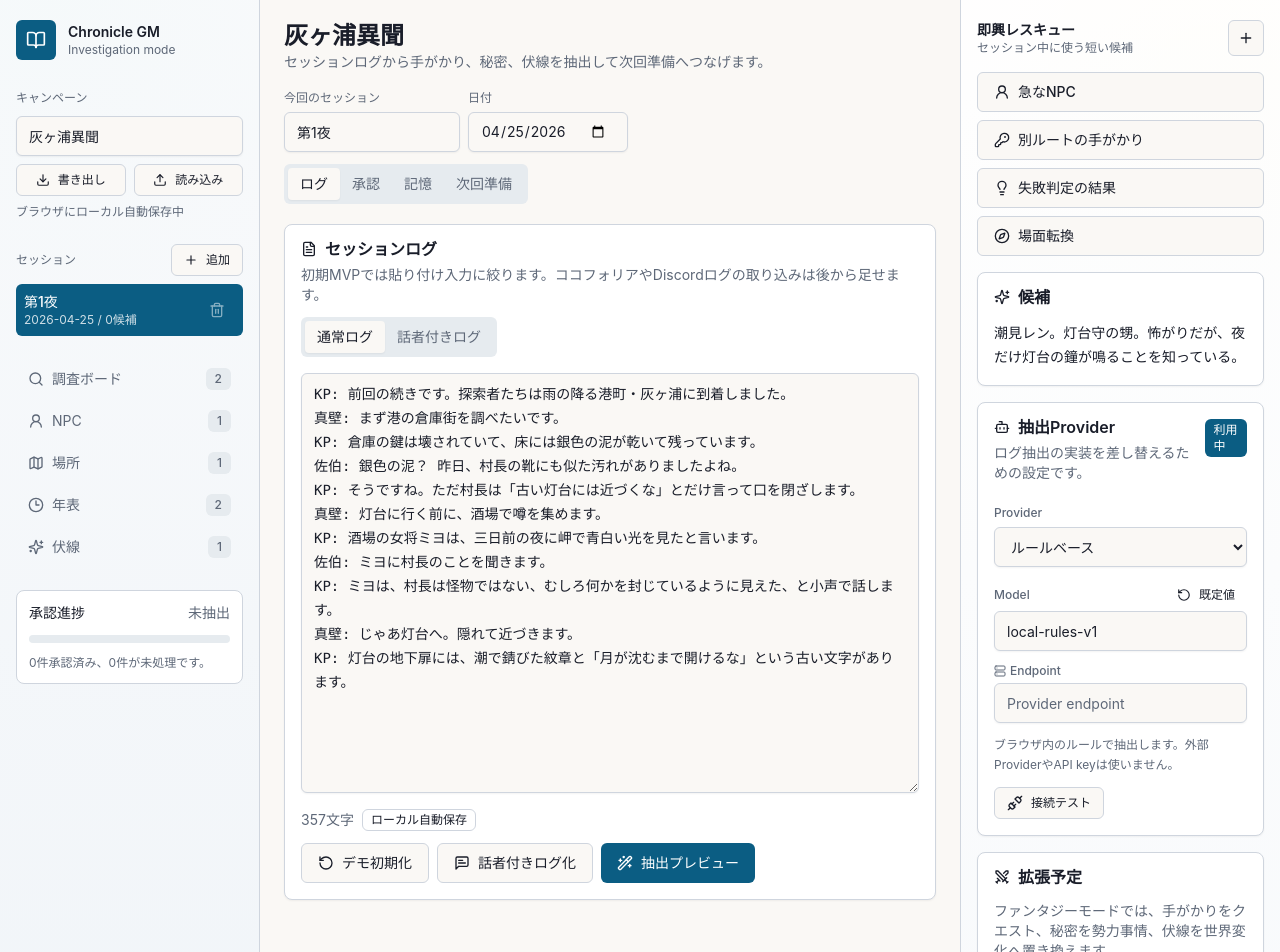
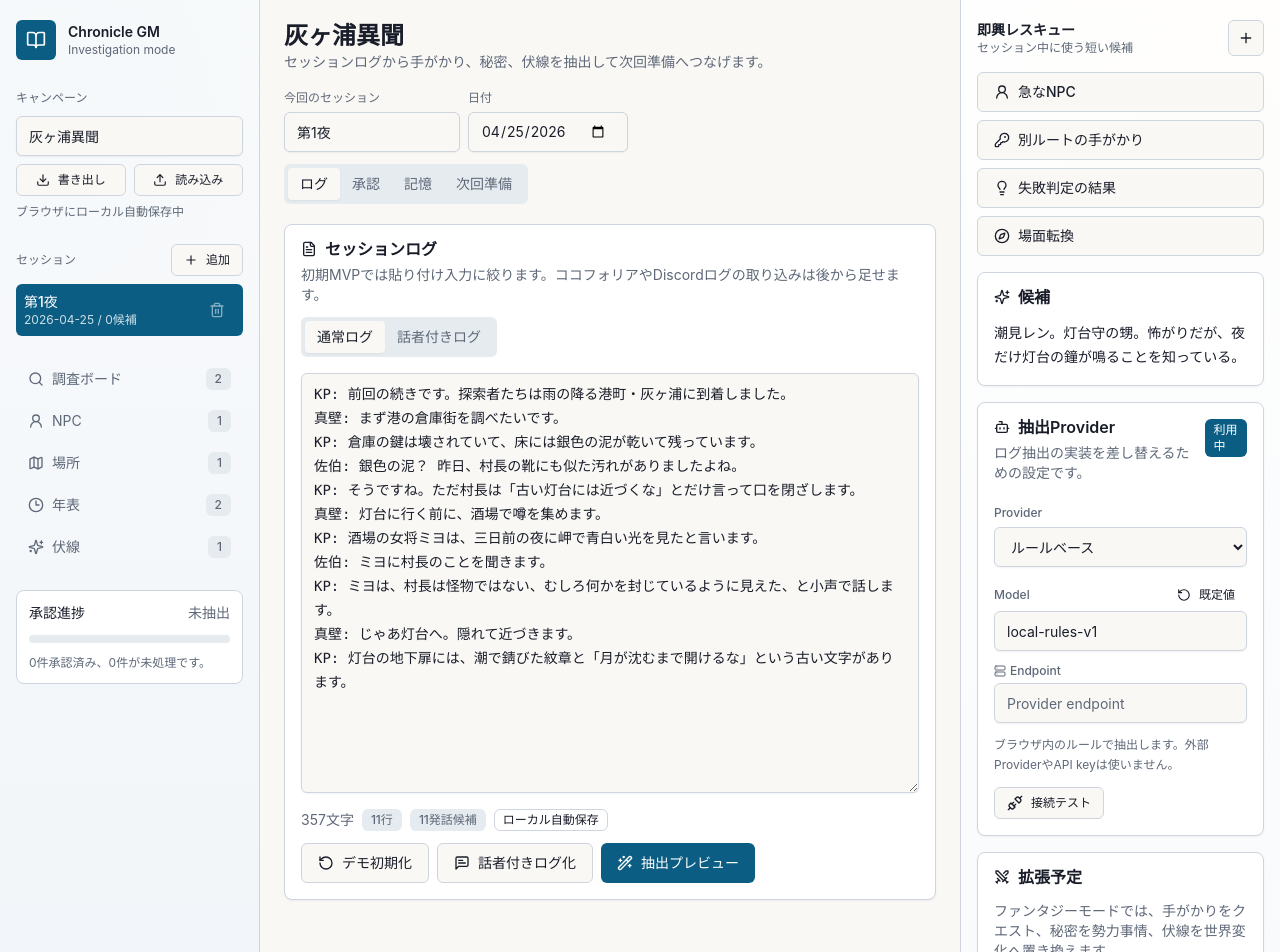
Before and after one commit to Kota-Ohno/trpg-gm-copilot, a React (Vite) app: page / in a window 1280 px wide. Shown: the top 952 px of the page. Built offline with nearby package versions, Linux system fonts and the light colour scheme.

Commit message:
Show plain log input counts

```diff
--- a/src/components/plain-log-editor.tsx
+++ b/src/components/plain-log-editor.tsx
@@ -23,6 +23,8 @@ export function PlainLogEditor({
   onReset,
 }: PlainLogEditorProps) {
   const hasLogText = log.trim().length > 0;
+  const nonEmptyLines = log.split(/\r?\n/).filter((line) => line.trim().length > 0);
+  const speakerLineCount = nonEmptyLines.filter((line) => /^(?:\[[^\]]+\]\s*)?[^:：]{1,32}[:：]\s*.+$/.test(line.trim())).length;
 
   return (
     <>
@@ -35,6 +37,8 @@ export function PlainLogEditor({
       <div className="mt-4 flex flex-wrap items-center justify-between gap-3">
         <div className="flex flex-wrap items-center gap-2">
           <p className="text-sm text-muted-foreground">{log.length.toLocaleString()}文字</p>
+          <Badge variant="muted">{nonEmptyLines.length.toLocaleString()}行</Badge>
+          {speakerLineCount > 0 && <Badge variant="muted">{speakerLineCount.toLocaleString()}発話候補</Badge>}
           <Badge variant="outline">ローカル自動保存</Badge>
         </div>
         <div className="flex flex-wrap gap-2">
```
